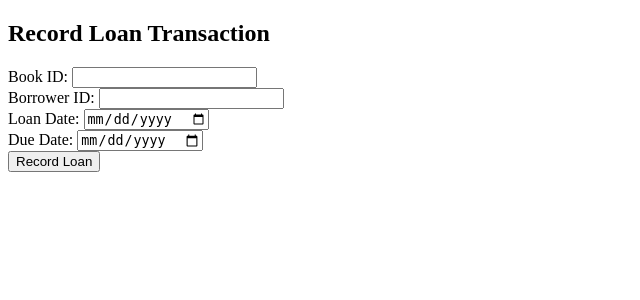
After one commit to cepdnaclk/e19-co226-Library-Managment-System, a PHP site: page /loan_book.html in a window 1280 px wide. The commit adds this page. Shown: the top 300 px of the page, without its empty margins (0-640 px from the left). Run offline with PHP 8.4, Linux system fonts and the light colour scheme.

Commit message:
Add feature to record loans and update book table

```diff
--- /dev/null
+++ b/loan_book.html
@@ -0,0 +1,30 @@
+<!DOCTYPE html>
+<html>
+<head>
+    <title>Record Loan Transaction</title>
+</head>
+<body>
+    <h2>Record Loan Transaction</h2>
+    <form action="loan.php" method="POST">
+        <div>
+            <label for="book_id">Book ID:</label>
+            <input type="text" name="book_id" required>
+        </div>
+        <div>
+            <label for="borrower_id">Borrower ID:</label>
+            <input type="text" name="borrower_id" required>
+        </div>
+        <div>
+            <label for="loan_date">Loan Date:</label>
+            <input type="date" name="loan_date" required>
+        </div>
+        <div>
+            <label for="due_date">Due Date:</label>
+            <input type="date" name="due_date" required>
+        </div>
+        <div>
+            <input type="submit" name="submit" value="Record Loan">
+        </div>
+    </form>
+</body>
+</html>
--- a/registration.php
+++ b/registration.php
@@ -12,6 +12,10 @@ $conn = new mysqli($host, $dbUsername, $dbPassword, $dbName);
 if ($conn->connect_error) {
     die("Connection failed: " . $conn->connect_error);
 }
+
+// Initialize error and success messages
+$errorMessage = '';
+$successMessage = '';
 
 // Check if the registration form was submitted
 if (isset($_POST['submit'])) {
@@ -47,7 +51,7 @@ if (isset($_POST['submit'])) {
         // Execute the SQL statement to insert borrower profile data into the borrowers table
         if ($stmt->execute()) {
             // Registration successful for both tables
-            $successMessage = "Registration successful. BorrowerID: " . $stmt->insert_id;
+            $successMessage = "Registration successful. BorrowerID: " . $memberID;
         } else {
             // Registration failed for borrowers table
             $errorMessage = "Error: Unable to register. Please try again.";
```
Also changed, not shown: loan.php (added, +48 -0 lines).
